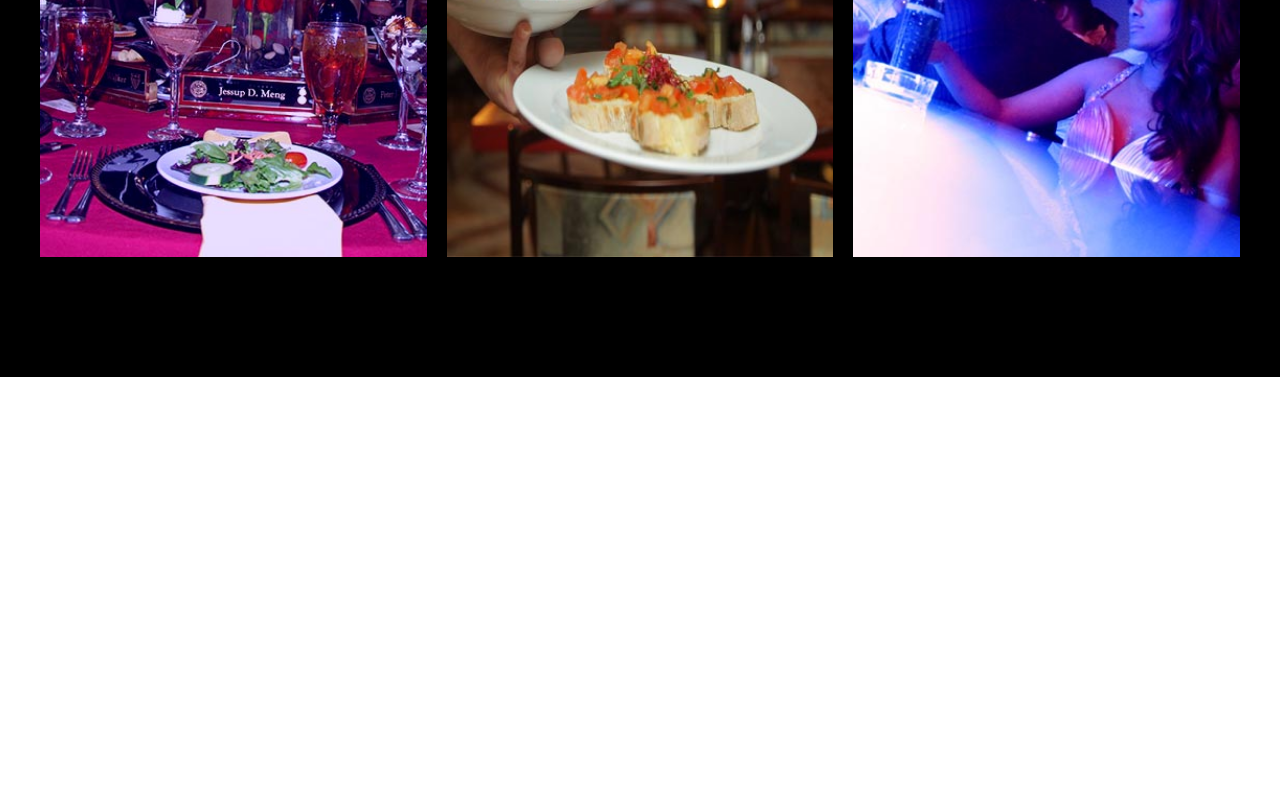
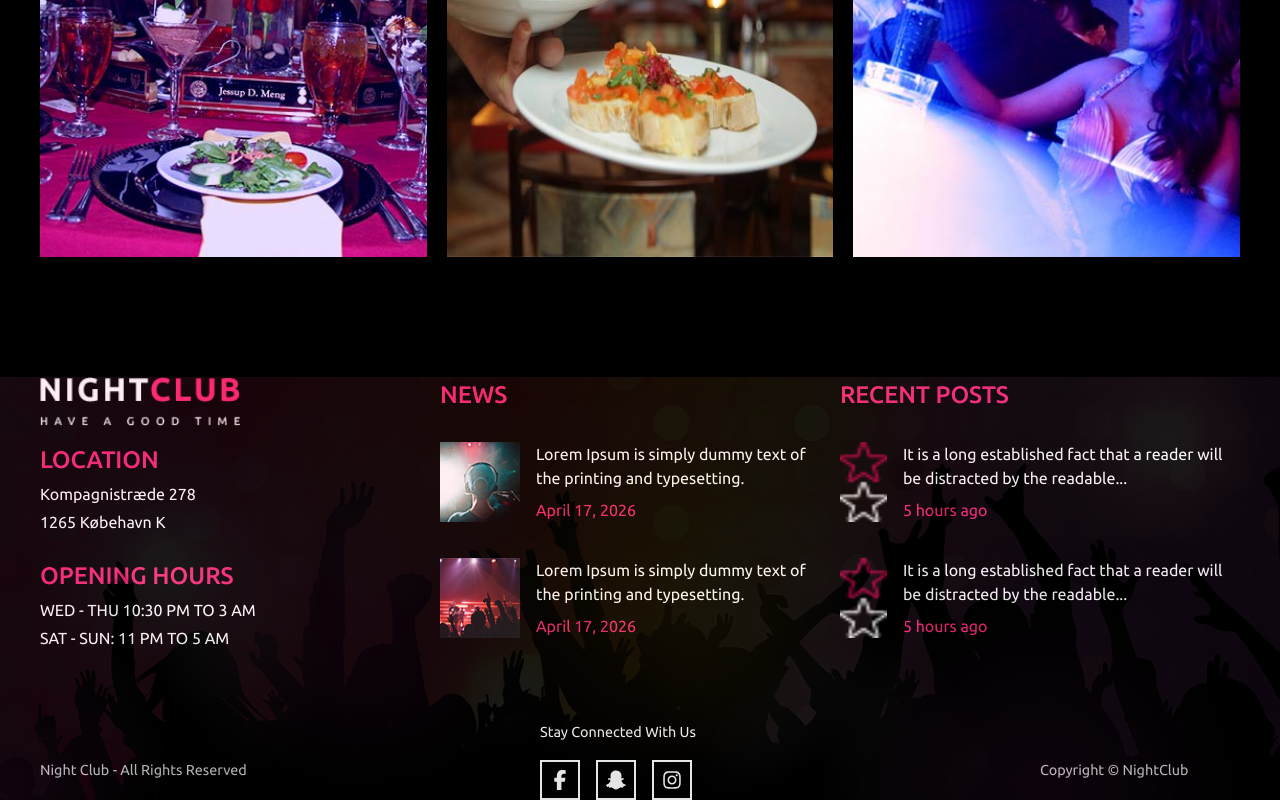
Before and after one commit to NannaDufour/eksamen-3sem, a Next.js app: page / in a window 1280 px wide. Shown: the part 1190-1990 px from the top of the page. Before the commit the page ends 1567 px from the top, so only its background shows below. Built offline with nearby package versions, Linux system fonts and the light colour scheme.

Commit message:
Footer is made, still needs adjustments
Different components for the footer is made: FooterInfoCard, SocialMediaBar and FooterInfoText

Still misses Responsive Design

```diff
--- a/src/app/layout.tsx
+++ b/src/app/layout.tsx
@@ -2,8 +2,9 @@ import type { Metadata } from "next";
 import { Ubuntu, Geist } from "next/font/google";
 import "./globals.css";
 import { cn } from "@/lib/utils";
+import Footer from "@/components/Footer";
 
-const geist = Geist({subsets:['latin'],variable:'--font-sans'});
+const geist = Geist({ subsets: ["latin"], variable: "--font-sans" });
 
 const ubuntu = Ubuntu({
   subsets: ["latin"],
@@ -17,8 +18,20 @@ export const metadata: Metadata = {
 
 export default function RootLayout({ children }: LayoutProps<"/">) {
   return (
-    <html lang="en" className={cn("h-full", "antialiased", ubuntu.className, "font-sans", geist.variable)}>
-      <body className="min-h-full flex flex-col">{children}</body>
+    <html
+      lang="en"
+      className={cn(
+        "h-full",
+        "antialiased",
+        ubuntu.className,
+        "font-sans",
+        geist.variable,
+      )}
+    >
+      <body className="min-h-full flex flex-col">
+        <main>{children} </main>
+        <Footer />
+      </body>
     </html>
   );
 }
--- /dev/null
+++ b/src/components/Footer.tsx
@@ -0,0 +1,85 @@
+import Image from "next/image";
+import FooterInfoText from "./FooterInfoText";
+import FooterInfoCard from "./FooterInfoCard";
+import SocialMediaBar from "./SocialMediaBar";
+
+const Footer = () => {
+  return (
+    <section className="full-bleed grid bg-black w-full overflow-hidden">
+      <Image
+        className="col-start-1 row-start-1 opacity-10 w-full scale-130"
+        src="/bg/footerbg.jpg"
+        width={1200}
+        height={600}
+        alt="photoOfGraphicClub"
+      />
+      <div className="col-[content]! row-start-1 grid grid-cols-12 gap-4 content-center">
+        <Image
+          className="col-span-3"
+          src="/Logo.png"
+          height={200}
+          width={200}
+          alt="photoOfLogo"
+        />
+        <h4 className="text-accent col-start-5 font-medium text-size-m ">
+          NEWS
+        </h4>
+        <h4 className="text-accent col-start-9 font-medium text-size-m col-span-4">
+          RECENT POSTS
+        </h4>
+        <FooterInfoText
+          className="row-start-2 col-span-4"
+          title="LOCATION"
+          infoOne="Kompagnistræde 278"
+          infoTwo="1265 Købehavn K"
+        />
+        <FooterInfoText
+          className="row-start-3 col-span-3"
+          title="OPENING HOURS"
+          infoOne="WED - THU 10:30 PM TO 3 AM"
+          infoTwo="SAT - SUN: 11 PM TO 5 AM"
+        />
+        <FooterInfoCard
+          className="col-start-5 row-start-2 col-span-4"
+          img="/content-img/recent_post1.jpg"
+          alt="photoOfRecentPost"
+          text="Lorem Ipsum is simply dummy text of the printing and typesetting."
+          time="April 17, 2026"
+        />
+        <FooterInfoCard
+          className="col-start-5 row-start-3 col-span-4"
+          img="/content-img/recent_post2.jpg"
+          alt="photoOfRecentPost"
+          text="Lorem Ipsum is simply dummy text of the printing and typesetting."
+          time="April 17, 2026"
+        />
+        <FooterInfoCard
+          className="col-start-9 row-start-2 col-span-4"
+          img="/icon/star1.png"
+          alt="photoOfIcon"
+          text="It is a long established fact that a reader will be distracted by the readable..."
+          time="5 hours ago"
+        />
+        <FooterInfoCard
+          className="col-start-9 row-start-3 col-span-4"
+          img="/icon/star1.png"
+          alt="photoOfIcon"
+          text="It is a long established fact that a reader will be distracted by the readable..."
+          time="5 hours ago"
+        />
+        <h4 className="text-primary-text text-size-xs  col-start-1 row-start-8 col-span-3">
+          Night Club - All Rights Reserved
+        </h4>
+        <h4 className="text-secondary-text text-size-xs col-start-6 row-end-8 col-span-3 self-center">
+          Stay Connected With Us
+        </h4>
+        <SocialMediaBar className="col-start-6 row-start-8 col-span-3" />
+        <h4 className=" text-primary-text text-size-xs col-start-11 row-start-8 col-span-3">
+          Copyright © NightClub
+        </h4>
+      </div>
+    </section>
+  );
+};
+
+export default Footer;
--- /dev/null
+++ b/src/components/FooterInfoCard.tsx
@@ -0,0 +1,24 @@
+import Image from "next/image";
+import { text } from "stream/consumers";
+
+type props = {
+  className?: string;
+  img: string;
+  alt: string;
+  text: string;
+  time: string;
+};
+
+const FooterInfoCard = ({ className, img, alt, text, time }: props) => {
+  return (
+    <div className={`flex flex-row gap-4 mb-2 h-auto ${className ?? ""}`}>
+      <Image src={img} alt={alt} width={50} height={50} className="h-20 w-20" />
+      <div className="flex flex-col gap-2">
+        <p className="text-secondary-text">{text}</p>
+        <p className="text-accent">{time}</p>
+      </div>
+    </div>
+  );
+};
+
+export default FooterInfoCard;
--- /dev/null
+++ b/src/components/FooterInfoText.tsx
@@ -0,0 +1,20 @@
+type props = {
+  className?: string;
+  title: string;
+  infoOne: string;
+  infoTwo: string;
+};
+
+const FooterInfoText = ({ className, title, infoOne, infoTwo }: props) => {
+  return (
+    <div className={`flex flex-col gap-1 mb-2 ${className ?? ""}`}>
+      <h4 className="text-accent font-medium col-start-6 text-size-m">
+        {title}
+      </h4>
+      <p className="text-secondary-text">{infoOne}</p>
+      <p className="text-secondary-text">{infoTwo}</p>
+    </div>
+  );
+};
+
+export default FooterInfoText;
--- /dev/null
+++ b/src/components/SocialMediaBar.tsx
@@ -0,0 +1,18 @@
+type props = {
+  className?: string;
+};
+
+import { FaFacebookF } from "react-icons/fa6";
+import { FaSnapchatGhost, FaInstagram } from "react-icons/fa";
+
+const SocialMediaBar = ({ className }: props) => {
+  return (
+    <div className={`flex flex-row gap-4 ${className ?? ""}`}>
+      <FaFacebookF className="border-2 border-white h-10 w-10 text-white p-2" />
+      <FaSnapchatGhost className="border-2 border-white h-10 w-10 text-white p-2" />
+      <FaInstagram className="border-2 border-white h-10 w-10 text-white p-2" />
+    </div>
+  );
+};
+
+export default SocialMediaBar;
```
